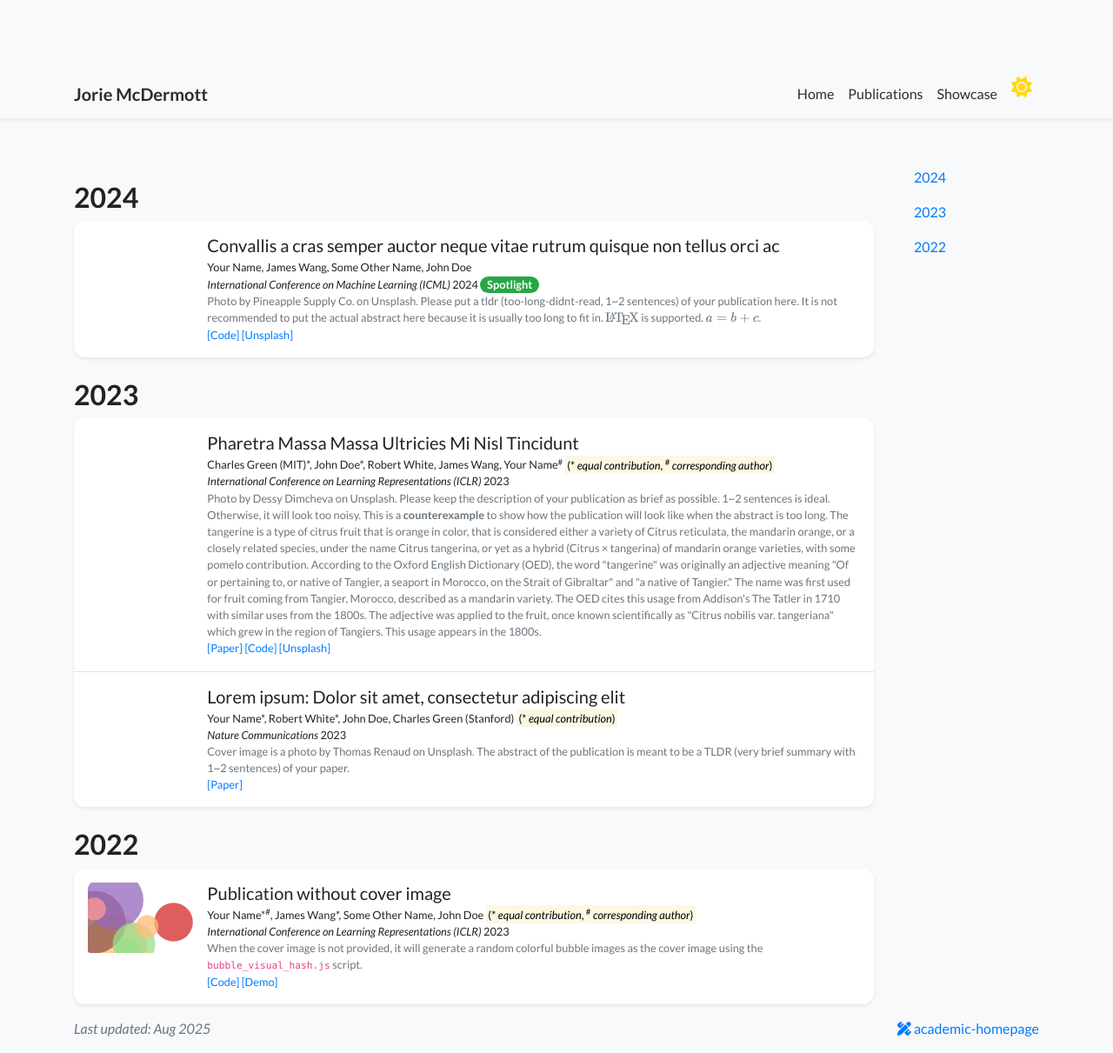
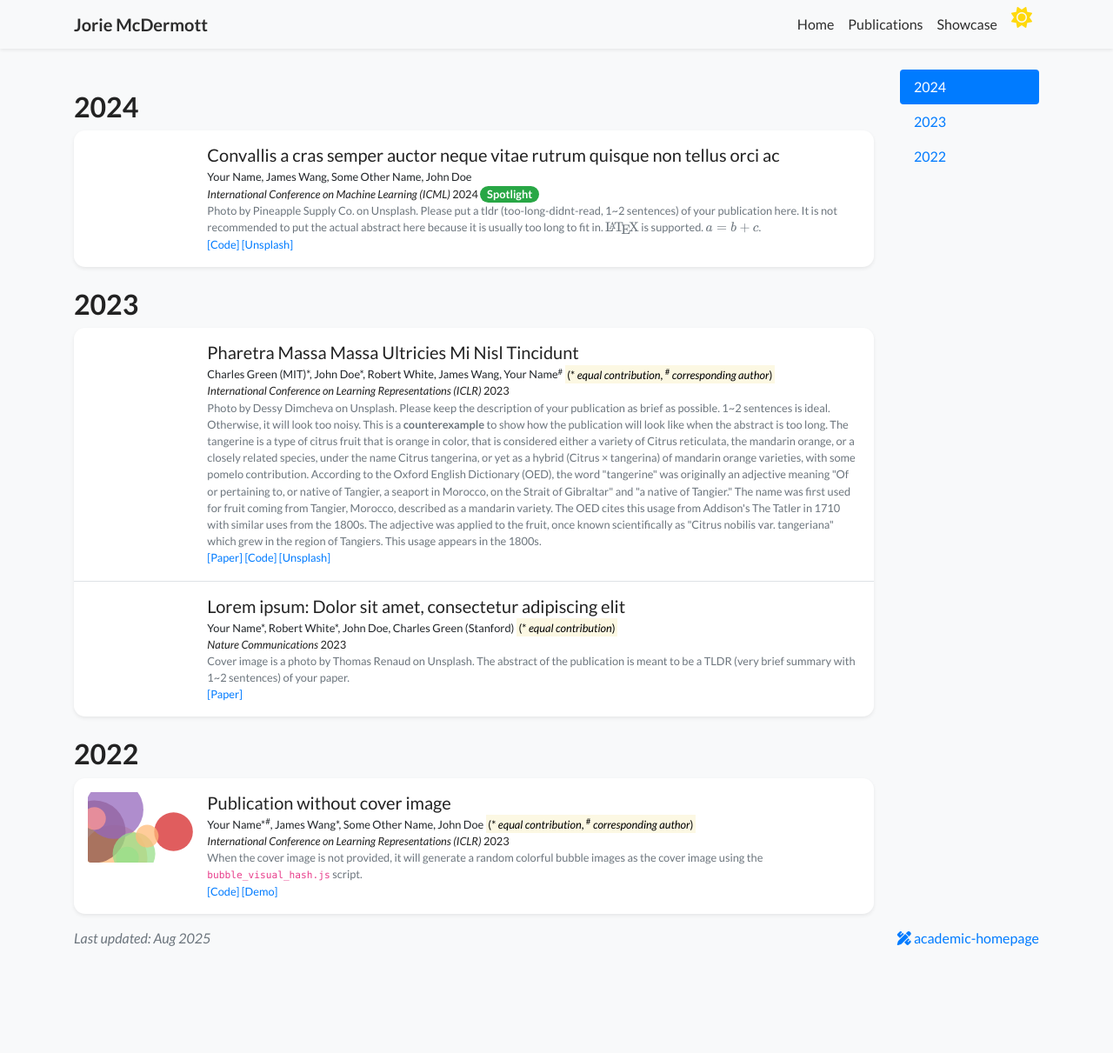
Before and after one commit to Jorie286/homepage, a Jekyll site: the page built from publications.html, in a window 1280 px wide and 1211 px high. Shown: the whole window at 87% size. Built offline with Jekyll 4.4.1, drawn with Linux system fonts in a browser that asks for light colours; nearby versions of some CDN libraries; a style sheet for code colours, icons or effects is not loaded.

Commit message:
Update navbar.html
Edit navbar settings.

```diff
--- a/_includes/navbar.html
+++ b/_includes/navbar.html
@@ -70,7 +70,6 @@
     background-color: #f8f9fa;
     color: #222;
     opacity: 0.95;
-    position: relative !important;
     transition: background-color 0.4s, color 0.4s;
 }
 
```
